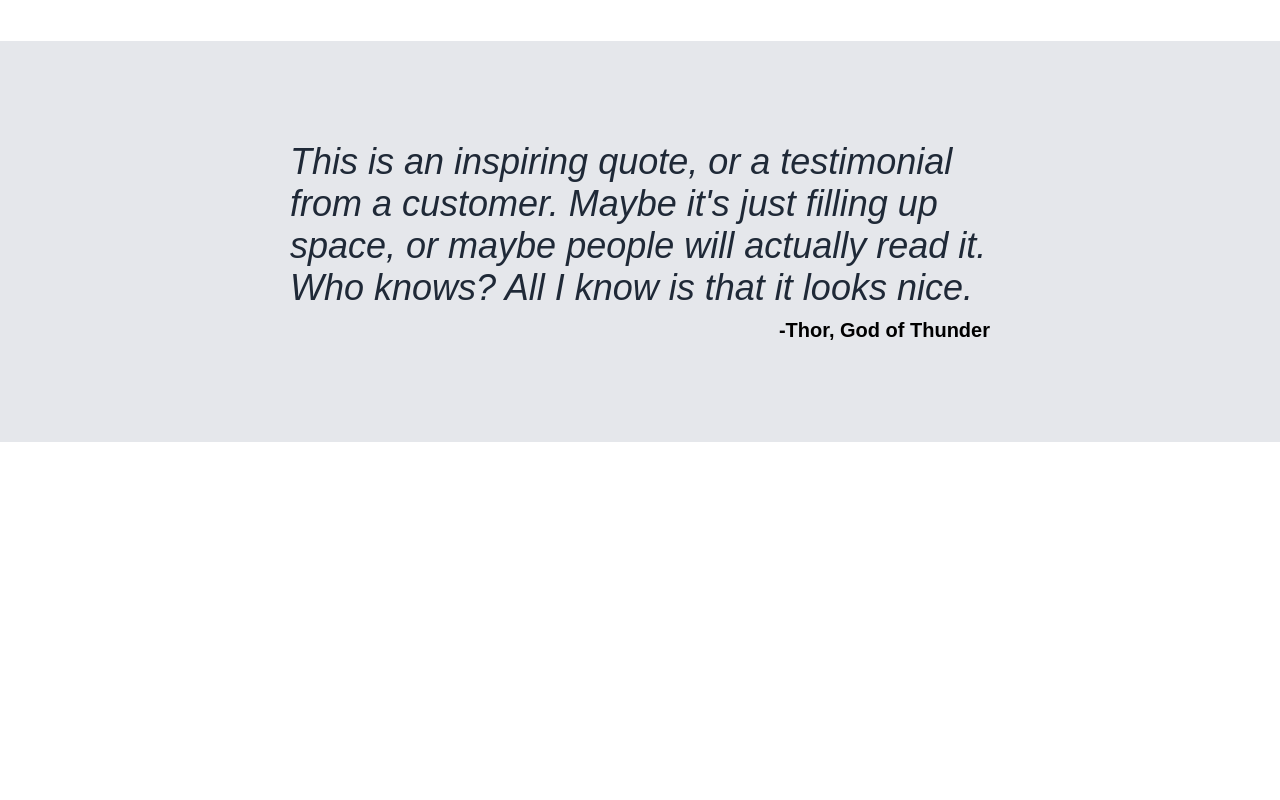
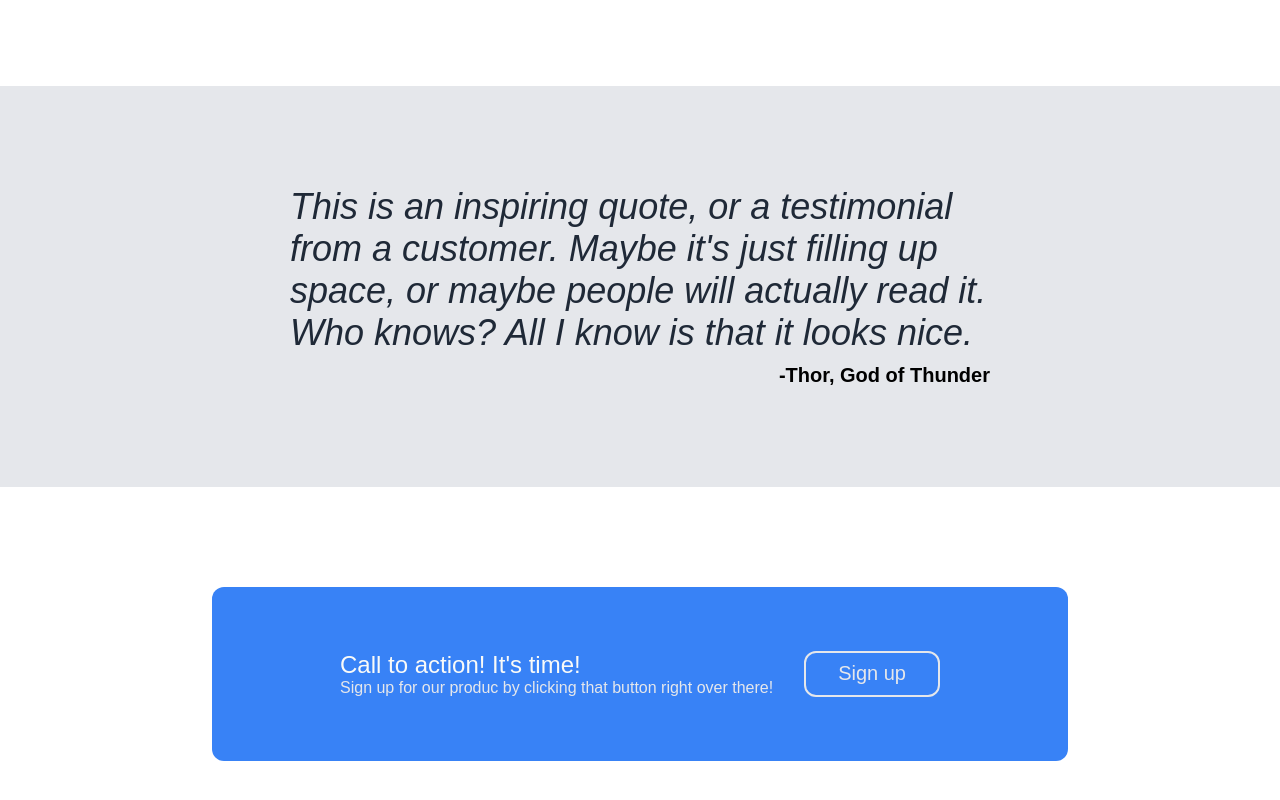
Before and after one commit to ishaan-jamdar/flexbox-practice-homepage, a plain HTML site: page index.html in a window 1280 px wide. Shown: the part 874-1674 px from the top of the page. Before the commit the page ends 1316 px from the top, so only its background shows below. Drawn offline with Linux system fonts and the light colour scheme.

Commit message:
finished sign up banner

```diff
--- a/css/style.css
+++ b/css/style.css
@@ -56,6 +56,7 @@ a {
 .intro {
   display: flex;
   justify-content: center;
+  flex-wrap: wrap;
   padding: 100px 0;
 }
 
@@ -70,7 +71,7 @@ p {
   margin-bottom: 10px;
 }
 
-button {
+.desc button {
   background-color: #3882f6;
   padding: 10px 32px;
   border: none;
@@ -82,8 +83,8 @@ button a {
 }
 
 .top.image {
-  max-height: 25%;
-  max-width: 25%;
+  max-height: 250px;
+  max-width: auto;
 }
 
 .random {
@@ -144,3 +145,42 @@ h6 {
   font-size: 20px;
   margin: 0;
 }
+
+.action {
+  display: flex;
+  justify-content: center;
+  padding: 100px 0;
+}
+
+.banner {
+  display: flex;
+  justify-content: space-between;
+  flex-wrap: wrap;
+  width: 600px;
+  background: #3882f6;
+  padding: 64px 128px;
+  border-radius: 12px;
+}
+
+.text p,
+h5 {
+  margin:0;
+}
+
+h5 {
+  font-size: 24px;
+  font-weight: lighter;
+  color: #f9faf8;
+}
+
+.text p {
+  font-size: 16px;
+  color: #e5e7eb;
+}
+
+.banner button {
+  padding: 0 32px;
+  background: #3882f6;
+  border: 2px solid #e5e7eb;
+  border-radius: 12px;
+}
--- a/index.html
+++ b/index.html
@@ -58,6 +58,15 @@
       </div>
     </div>
     <div class="action">
+      <div class="banner">
+        <div class="text">
+          <h5>Call to action! It's time!</h5>
+          <p>Sign up for our produc by clicking that button right over there!</p>
+        </div>
+        <button type="button"><a href="#">Sign up</a></button>
+      </div>
+    </div>
+    <div class="footer">
 
     </div>
   </div>
```
